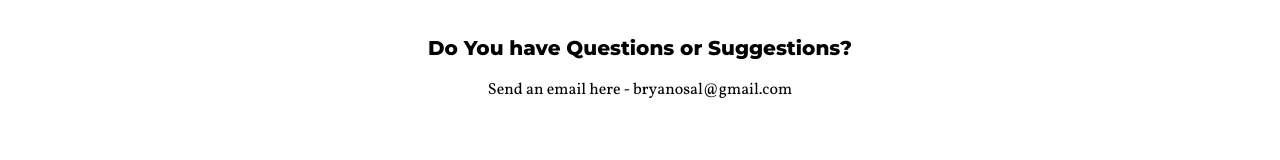
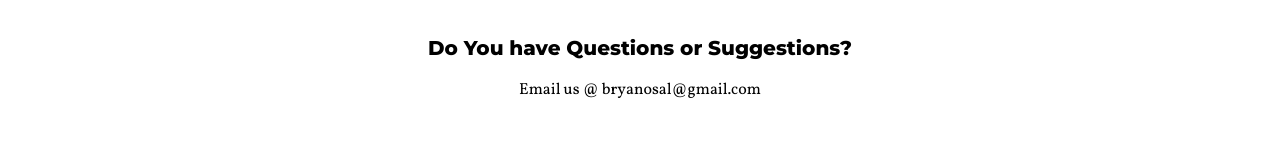
Before and after one commit to odycy21/G6PD-Shepherd, a React (Vite) app: page /contact-us in a window 1280 px wide. Shown: the part 419-579 px from the top of the page. Built offline with nearby package versions, Linux system fonts and the light colour scheme; a web font is replaced by a local one.

Commit message:
updated contact us page text

```diff
--- a/src/Contact.jsx
+++ b/src/Contact.jsx
@@ -8,7 +8,7 @@ const ContactUs = () => {
         <div className="p-20 lg:py-5 px-10 py-10">
               <p className='font-montserrat font-semibold text-xl pb-2'> Do You have Questions or Suggestions? </p>
                <p className="py-2 text-center">
-                   Send an email here - bryanosal@gmail.com
+                   Email us @ bryanosal@gmail.com
                </p>
        </div>
     </div>
```
